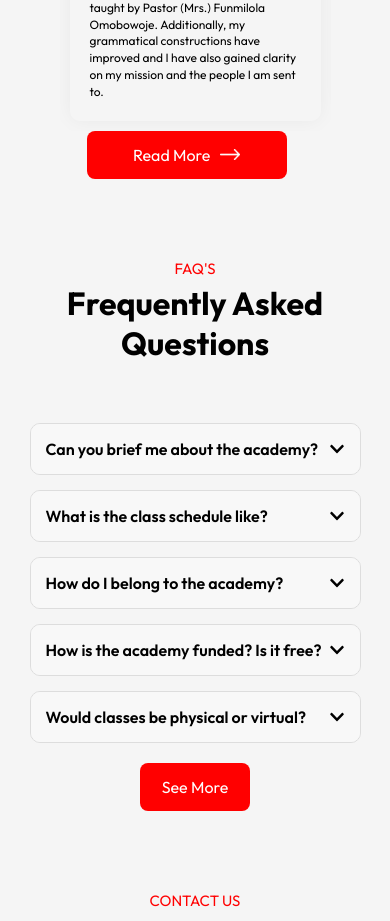
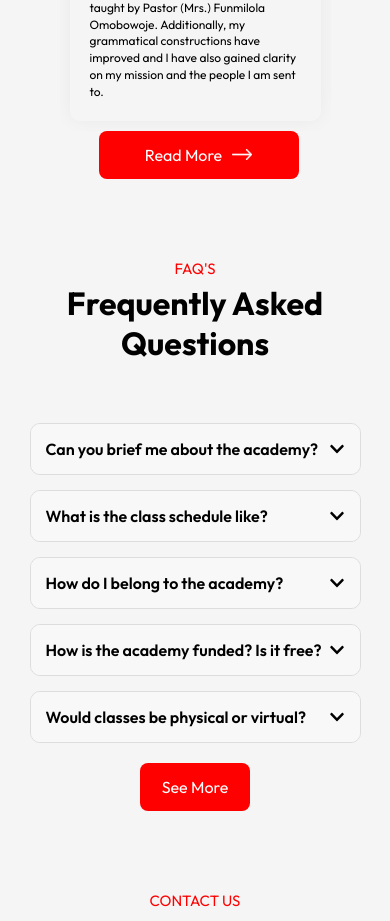
Before and after one commit to DuoDduo/Purpose-Academy, a React (Vite) app: page / in a window 390 px wide. Shown: the part 5782-6703 px from the top of the page. Built offline with nearby package versions, Linux system fonts and the light colour scheme.

Commit message:
edit button

```diff
--- a/src/components/Testimonials/Testimonials.css
+++ b/src/components/Testimonials/Testimonials.css
@@ -122,7 +122,7 @@
         font-size: 12px;
     }
     .testimony-btn {
-        margin:0 10%;
+        margin:0 10vw;
         width: 200px;
         transition: background 0.3s ease-in-out;
      }
```
